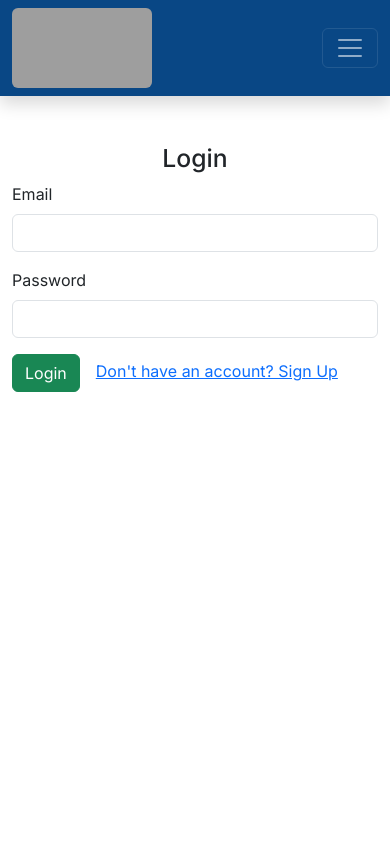
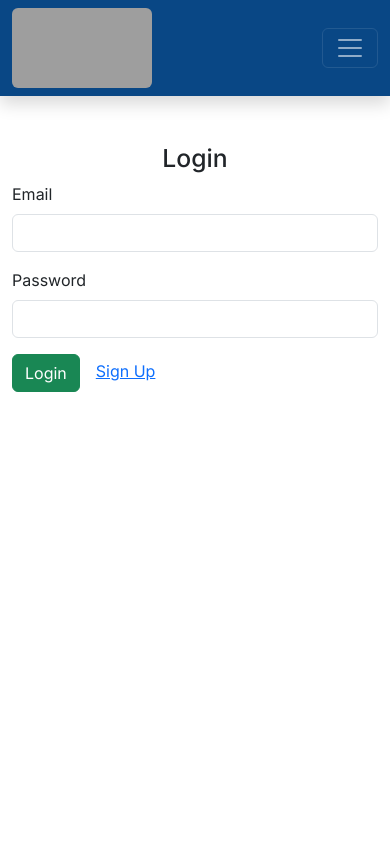
Before and after one commit to alihamza-doc/e_commerce, a React (Vite) app in the folder frontend/: page /login in a window 390 px wide. Shown: the top 844 px of the page. Built offline with nearby package versions, Linux system fonts and the light colour scheme; grey boxes are pictures that could not be loaded.

Commit message:
login responsive

```diff
--- a/frontend/src/pages/Login.jsx
+++ b/frontend/src/pages/Login.jsx
@@ -40,7 +40,7 @@ export default function Login() {
         <button className="btn btn-success" type="submit">Login</button>
         <Link to={"/register"}
           className="p-3"
-         >Don't have an account? Sign Up</Link>
+         >Sign Up</Link>
 
 
 
```
